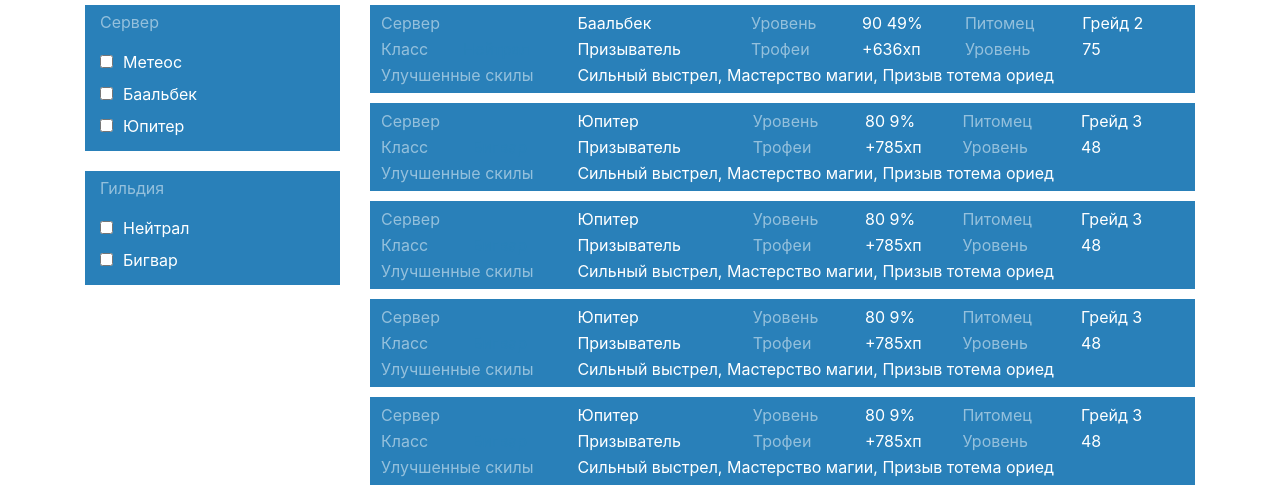
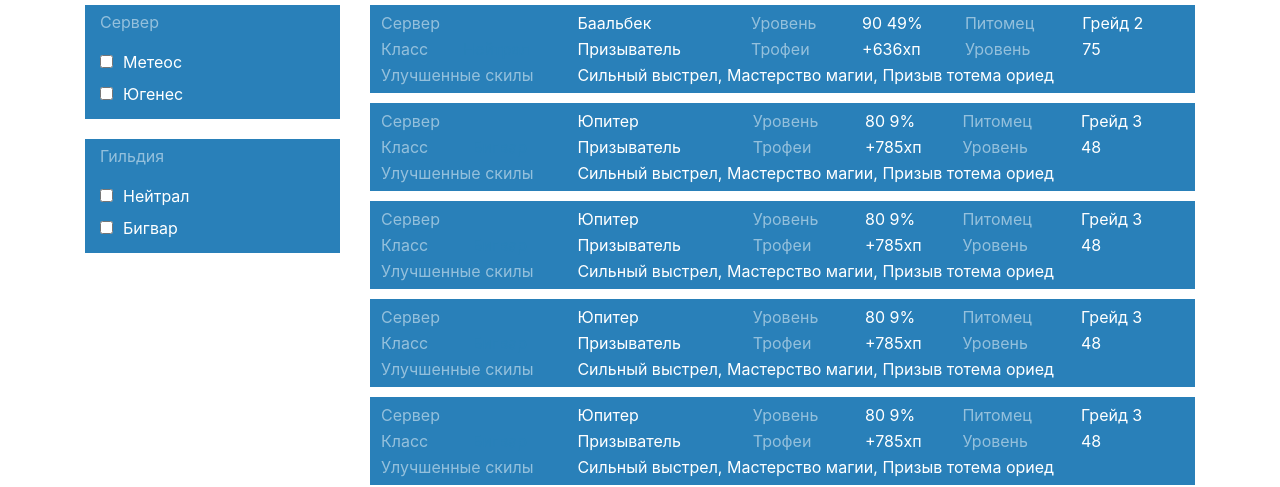
Before and after one commit to Culminate/garant, a plain HTML site: page pers.html in a window 1280 px wide. Shown: the part 61-548 px from the top of the page. Drawn offline with nearby package versions, Linux system fonts and the light colour scheme; a script that the page names is missing.

Commit message:
Изменил список серверов ,появился Югенес

```diff
--- a/pers.html
+++ b/pers.html
@@ -51,8 +51,7 @@
 				<div class="sort col col-md-12" id="sortser">
 					<p class="name">Сервер</p>
 					<label><input type="checkbox" />Метеос</label>
-					<label><input type="checkbox" />Баальбек</label>
-					<label><input type="checkbox" />Юпитер</label>
+					<label><input type="checkbox" />Югенес</label>
 				</div>
 				<div class="sort col col-md-12" id="sortnl">
 					<p class="name">Гильдия</p>
```
